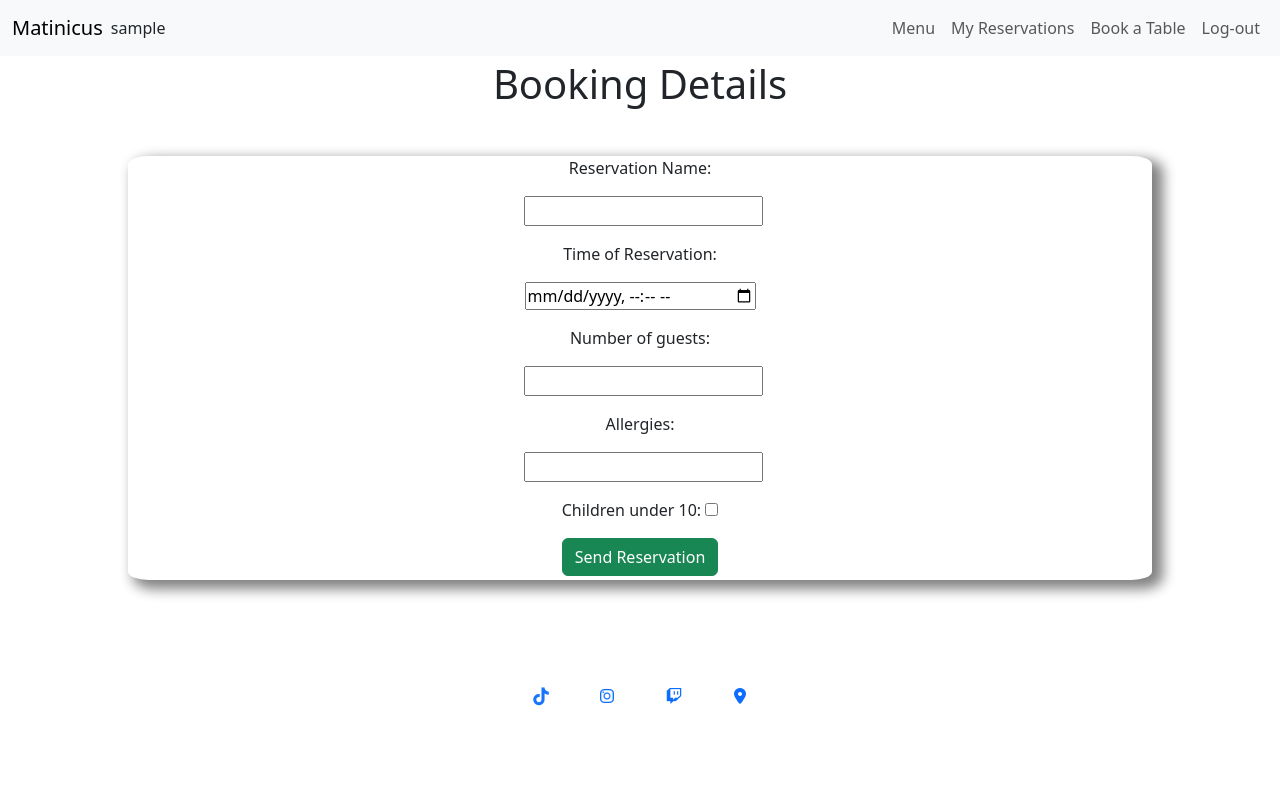
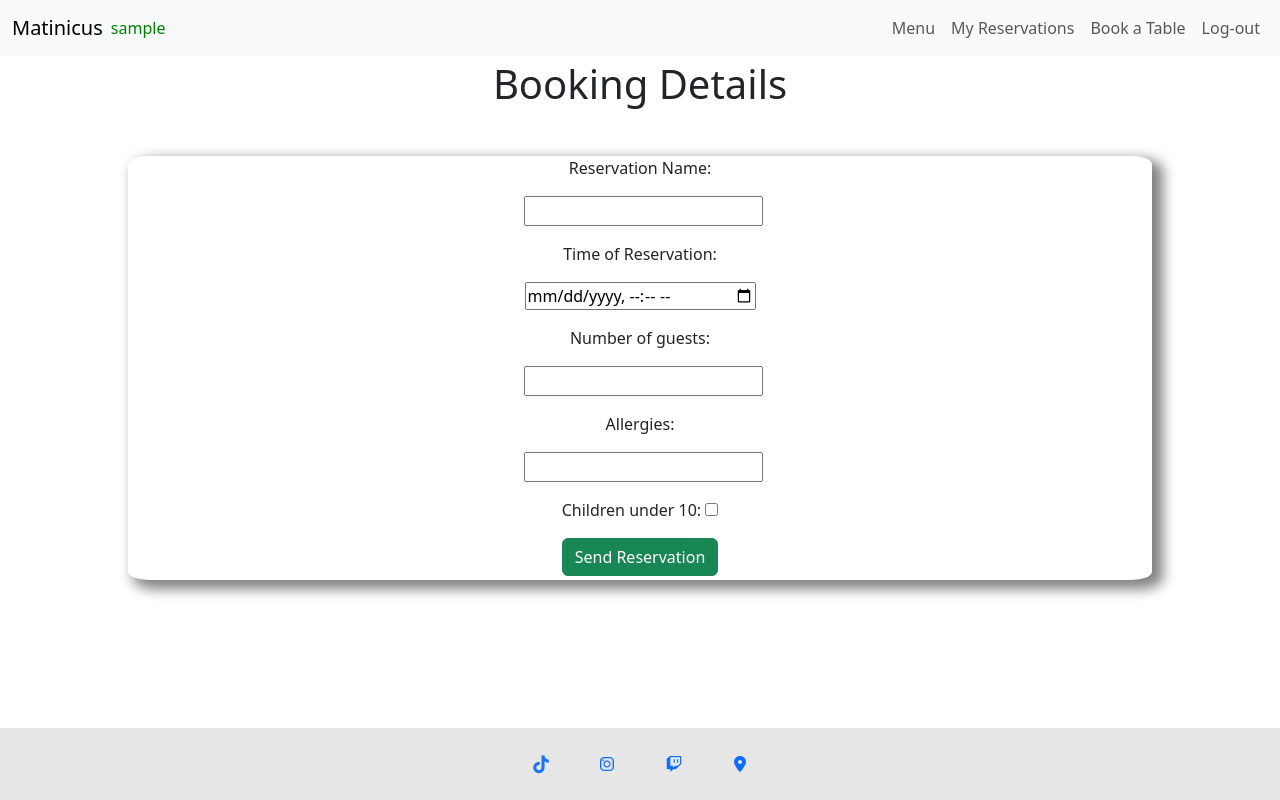
Before and after one commit to DevFabrizio/Fabrizio-Project-Four, a Django app: page /booking.html/ in a window 1280 px wide. Run offline with Django 3.2, Linux system fonts and the light colour scheme; the visitor is signed in with stand-in values (Sample User, id 1); some libraries are stand-ins or nearby versions.

Commit message:
modify footer style and user logged in status in the navbar

```diff
--- a/static/css/style.css
+++ b/static/css/style.css
@@ -1,3 +1,9 @@
+/* base.html */
+
+#superuser {
+    color: green;
+}
+
 /* menu.html */
 
 .img-bg {
@@ -140,11 +146,10 @@ main {
     max-width: 80%;
 }
 
-
 /* footer section */
 
-.fixed-bottom {
-    background-color: #F8F9FA;
+#footer {
+    background-color: rgba(206, 206, 206, 0.5);
 }
 
 /* media queries section */
--- a/templates/base.html
+++ b/templates/base.html
@@ -15,7 +15,9 @@
     <nav class="navbar navbar-expand-lg fixed-top bg-body-tertiary">
         <div class="container-fluid">
           <a class="navbar-brand m-0" href="{% url 'home' %}">Matinicus</a>
-          {% if user.is_authenticated %}
+          {% if user.is_superuser %}
+          <span id="superuser" class="col-1 ms-2 me-5 align-baseline">{{ user }}</span>
+          {% elif user.is_authenticated %}
           <span id="username" class="col-1 ms-2 me-5 align-baseline">{{ user }}</span>
           {% else %}
           <a class="nav-link ms-2" href="{% url 'account_login' %}">Log-in</a>
@@ -47,7 +49,7 @@
     <footer>
       <div class="container">
         <div class="row">
-          <div class="col-12 p-4 text-center bg-color-red">
+          <div class="col-12 p-4 fixed-bottom text-center" id="footer">
             <a href="https://www.tiktok.com/login?redirect_url=https%3A%2F%2Fwww.tiktok.com%2Fen&lang=en&enter_method=mandatory" class="col-3 p-4 link-opacity-75-hover"><i class="fa-brands fa-tiktok fa-beat-fade"></i></a>
             <a href="https://www.instagram.com/" class="col-3 p-4 link-opacity-75-hover"><i class="fa-brands fa-instagram fa-flip"></i></a>
             <a href="https://www.twitch.tv/" class="col-3 p-4 link-opacity-75-hover"><i class="fa-brands fa-twitch fa-shake"></i></a>
```
